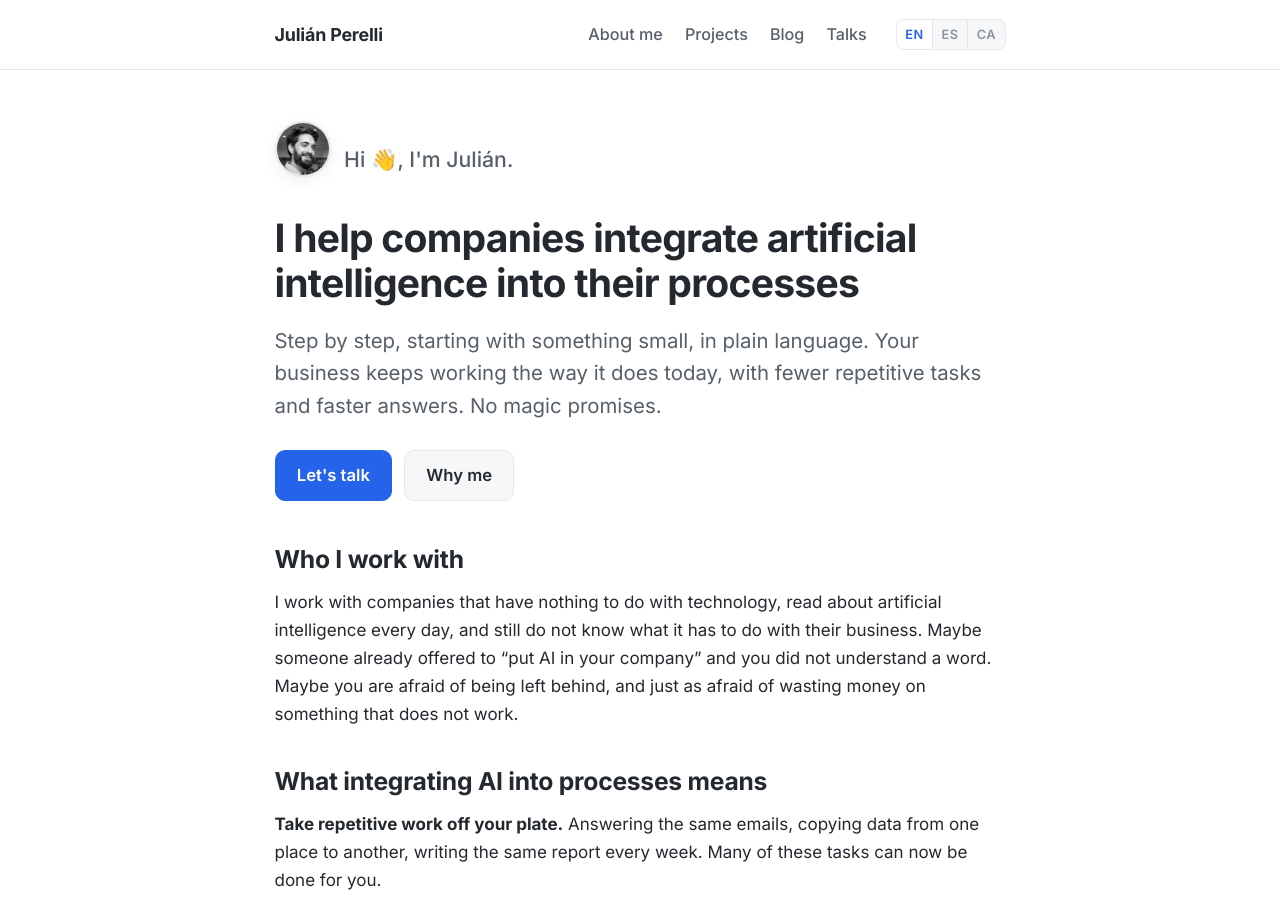
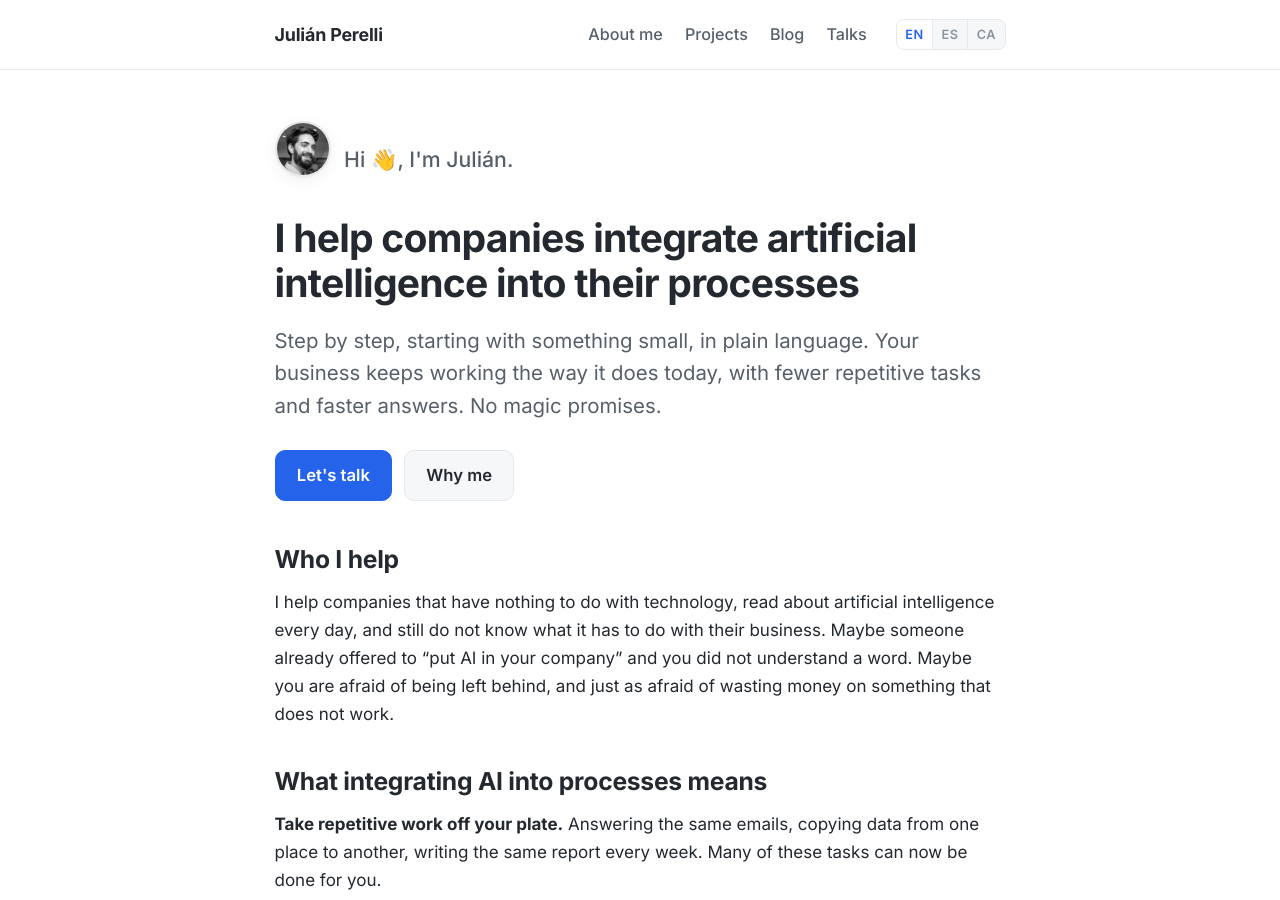
Before and after one commit to jperelli/jperelli.github.io, a Jekyll site: the page built from index.md, in a window 1280 px wide and 900 px high. Built offline with Jekyll 4.4.1, drawn with Linux system fonts in a browser that asks for light colours.

Commit message:
Home: 'Who I help' section

```diff
--- a/index.md
+++ b/index.md
@@ -16,9 +16,9 @@ description: I help small and medium businesses start using artificial intellige
   </p>
 </section>
 
-## Who I work with
+## Who I help
 
-I work with companies that have nothing to do with technology, read about artificial intelligence every day, and still do not know what it has to do with their business. Maybe someone already offered to "put AI in your company" and you did not understand a word. Maybe you are afraid of being left behind, and just as afraid of wasting money on something that does not work.
+I help companies that have nothing to do with technology, read about artificial intelligence every day, and still do not know what it has to do with their business. Maybe someone already offered to "put AI in your company" and you did not understand a word. Maybe you are afraid of being left behind, and just as afraid of wasting money on something that does not work.
 
 ## What integrating AI into processes means
 
```
Also changed, not shown: ca/index.md (+2 -2 lines), es/index.md (+2 -2 lines).
